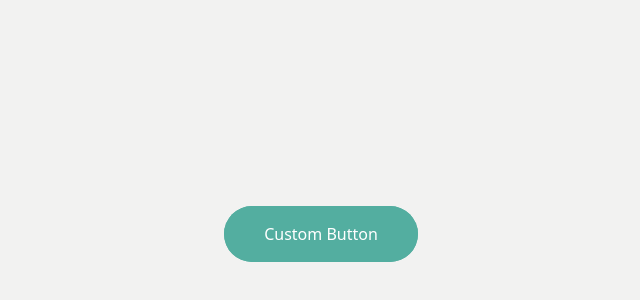
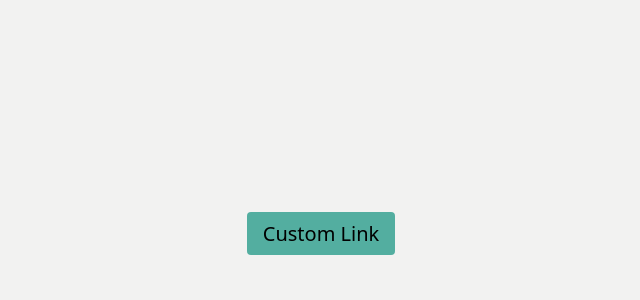
Before and after one commit to arunav999/CogniFlow-frontend, a React (Vite) app: page / in a window 1280 px wide. Shown: the part 166-466 px from the top of the page, without its empty margins (319-959 px from the left). Built offline with nearby package versions, Linux system fonts and the light colour scheme; a web font is replaced by a local one.

Commit message:
completed link design

```diff
--- a/index.html
+++ b/index.html
@@ -6,7 +6,7 @@
     <title>CogniFlow</title>
   </head>
   <body
-    class="bg-light-bg-body  min-h-screen flex items-center justify-center"
+    class="bg-light-bg-body   min-h-screen flex items-center justify-center"
   >
   <!-- dark:bg-dark-bg-body -->
     <div id="modal"></div>
--- a/src/App.jsx
+++ b/src/App.jsx
@@ -3,8 +3,8 @@ import Links from "./components/Reusable/Links/Links";
 const App = () => {
   return (
     <>
-      <Button disabled={false}/>
-      {/* <Links /> */}
+      {/* <Button disabled={false} /> */}
+      <Links />
     </>
   );
 };
--- a/src/components/Reusable/Button/Button.jsx
+++ b/src/components/Reusable/Button/Button.jsx
@@ -1,10 +1,14 @@
-const Button = ({ heading, disabled = true }) => {
+const Button = ({ heading, secondary, disabled = true }) => {
   return (
     <>
       <button
-        className={`relative inline-block px-10 py-4 bg-light-ui-primary text-white  rounded-4xl cursor-pointer transition-all duration-200 disabled:bg-[#badfd9] disabled:text-[#b3b3b3] disabled:cursor-not-allowed ${
+        className={`relative inline-block px-10 py-4 font-body ${
+          secondary ? "bg-light-ui-secondary" : "bg-light-ui-primary"
+        }  text-white  rounded-4xl cursor-pointer transition-all duration-200 disabled:bg-[#badfd9] dark:disabled:bg-[#3a7a70] disabled:text-[#b3b3b3] disabled:cursor-not-allowed ${
           !disabled
-            ? "hover:-translate-y-[3px] hover:shadow-button active:-translate-y-[1px] active:shadow-button-active  after:content-[''] after:h-full after:w-full after:rounded-4xl after:inline-block after:bg-light-ui-primary after:absolute after:top-0 after:left-0 after:-z-[1] after:transition-all after:duration-500 hover:after:scale-x-[1.4] hover:after:scale-y-[1.6] hover:after:opacity-0"
+            ? `hover:-translate-y-[3px] hover:shadow-button active:-translate-y-[1px] active:shadow-button-active  after:content-[''] after:h-full after:w-full after:rounded-4xl after:inline-block after:${
+                secondary ? "bg-light-ui-secondary" : "bg-light-ui-primary"
+              } after:absolute after:top-0 after:left-0 after:-z-[1] after:transition-all after:duration-500 hover:after:scale-x-[1.4] hover:after:scale-y-[1.6] hover:after:opacity-0`
             : ""
         }`}
         disabled={disabled}
--- a/src/components/Reusable/Links/Links.jsx
+++ b/src/components/Reusable/Links/Links.jsx
@@ -1,14 +1,19 @@
-import { Link } from "react-router-dom";
+import { NavLink } from "react-router-dom";
 
 const Links = () => {
   return (
     <>
-      <Link
+      <NavLink
         to="/"
-        className={``}
+        end
+        className={({ isActive }) =>
+          ` text-xl font-light px-4 py-2 ${
+            isActive ? "bg-[#53aea0]" : "bg-white"
+          } rounded transition-all duration-300 bg-[linear-gradient(120deg,_transparent_0%,_transparent_50%,_var(--color-light-ui-primary)_50%)] bg-[length:220%] hover:bg-[position:100%] hover:text-white `
+        }
       >
         Custom Link
-      </Link>
+      </NavLink>
     </>
   );
 };
--- a/src/index.css
+++ b/src/index.css
@@ -31,7 +31,8 @@
   /* Empty states, soft UI blocks */
 
   /* UI Elements */
-  --color-light-ui-primary: #53aea0;
+  --color-light-ui-primary: #416272;
+  --color-light-ui-secondary: #53aea0;
   /* Buttons, icons, active elements */
   --color-light-ui-hover: #8dcac1;
   /* Hover state */
@@ -60,6 +61,7 @@
 
   /* UI Elements */
   --color-dark-ui-primary: #8dcac1;
+  --color-dark-ui-secondary: #416272;
   /* Buttons, icons */
   --color-dark-ui-hover: #53aea0;
   /* Hover state */
```
